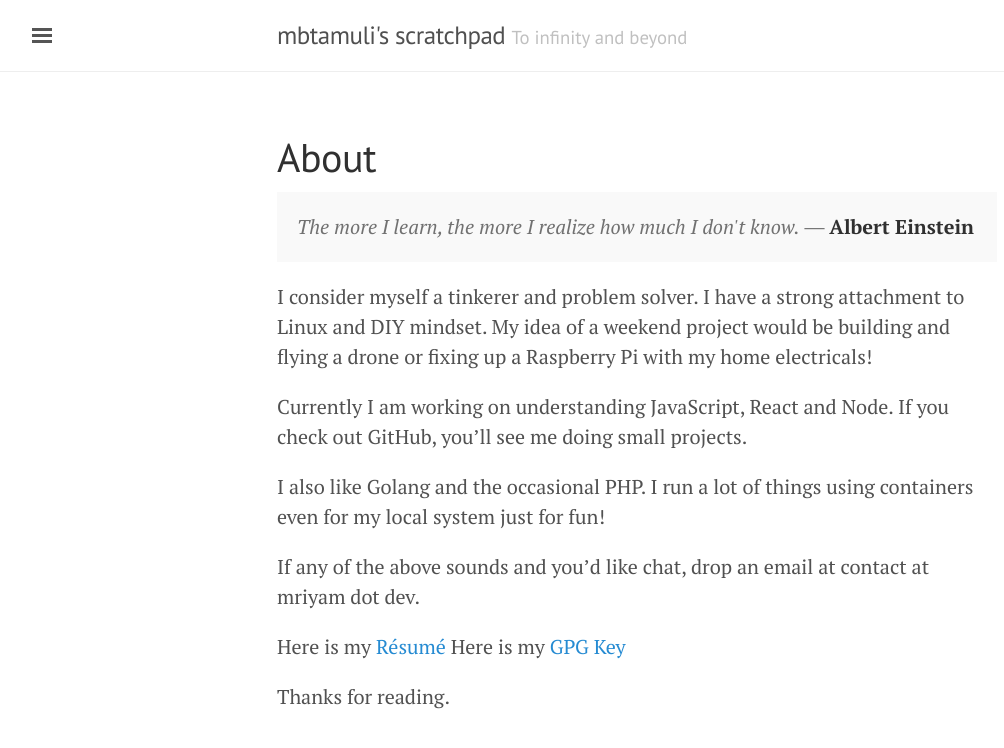
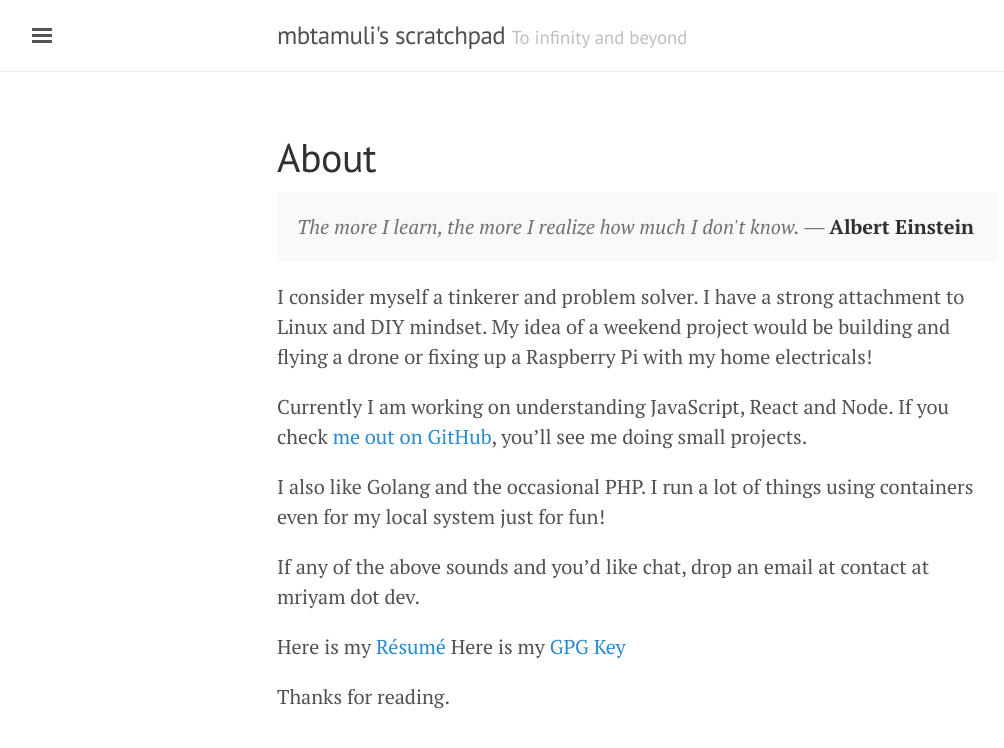
Before and after one commit to lk4ml/blog_example, a Jekyll site: the page built from about.md, in a window 1280 px wide. Shown: the top 748 px of the page, without its empty margins (3-1007 px from the left). Built offline with Jekyll 4.4.1, drawn with Linux system fonts in a browser that asks for light colours.

```diff
--- a/about.md
+++ b/about.md
@@ -9,7 +9,7 @@ title: About
 
 I consider myself a tinkerer and problem solver. I have a strong attachment to Linux and DIY mindset. My idea of a weekend project would be building and flying a drone or fixing up a Raspberry Pi with my home electricals!
 
-Currently I am working on understanding JavaScript, React and Node. If you check out GitHub, you'll see me doing small projects.
+Currently I am working on understanding JavaScript, React and Node. If you check [me out on GitHub](https://github.com/mbtamuli), you'll see me doing small projects.
 
 I also like Golang and the occasional PHP. I run a lot of things using containers even for my local system just for fun!
 
```
